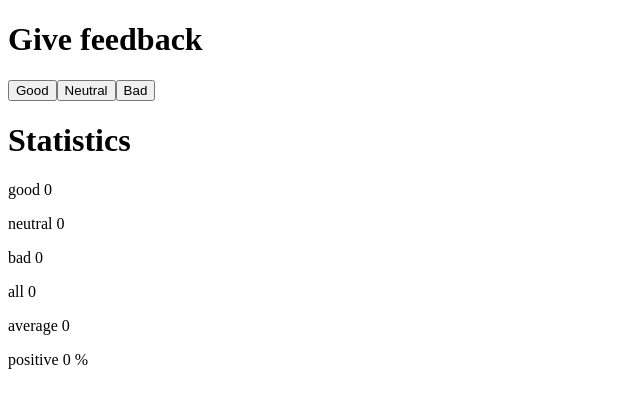
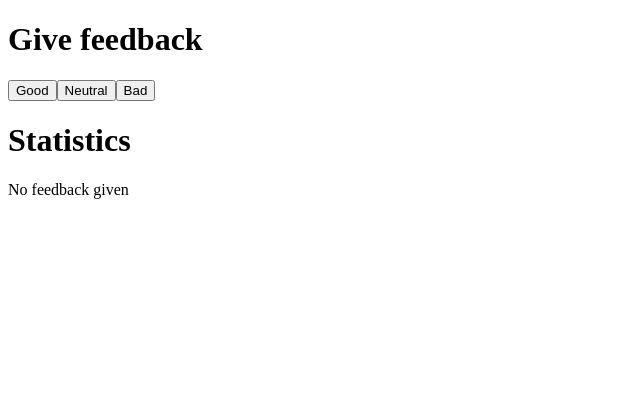
Before and after one commit to v1sm0/helsinki-course, a React (Vite) app in the folder part1/unicafe/: page / in a window 1280 px wide. Shown: the top 408 px of the page, without its empty margins (0-640 px from the left). Built offline with nearby package versions, Linux system fonts and the light colour scheme.

Commit message:
exercise 1.9

```diff
--- a/part1/unicafe/src/Statistics.jsx
+++ b/part1/unicafe/src/Statistics.jsx
@@ -8,8 +8,14 @@ export default function Statistics({good, neutral, bad}) {
       return { total, average, positive }
     }
   const { total, average, positive } = getStatistics()
-  return (
-    <div>
+  if (total === 0) {
+    return (
+      <p>No feedback given</p>
+    )
+  } else {
+
+    return (
+      <div>
       <p>good {good}</p>
       <p>neutral {neutral}</p>
       <p>bad {bad}</p>
@@ -19,3 +25,4 @@ export default function Statistics({good, neutral, bad}) {
     </div>
   )
 }
+}
```
